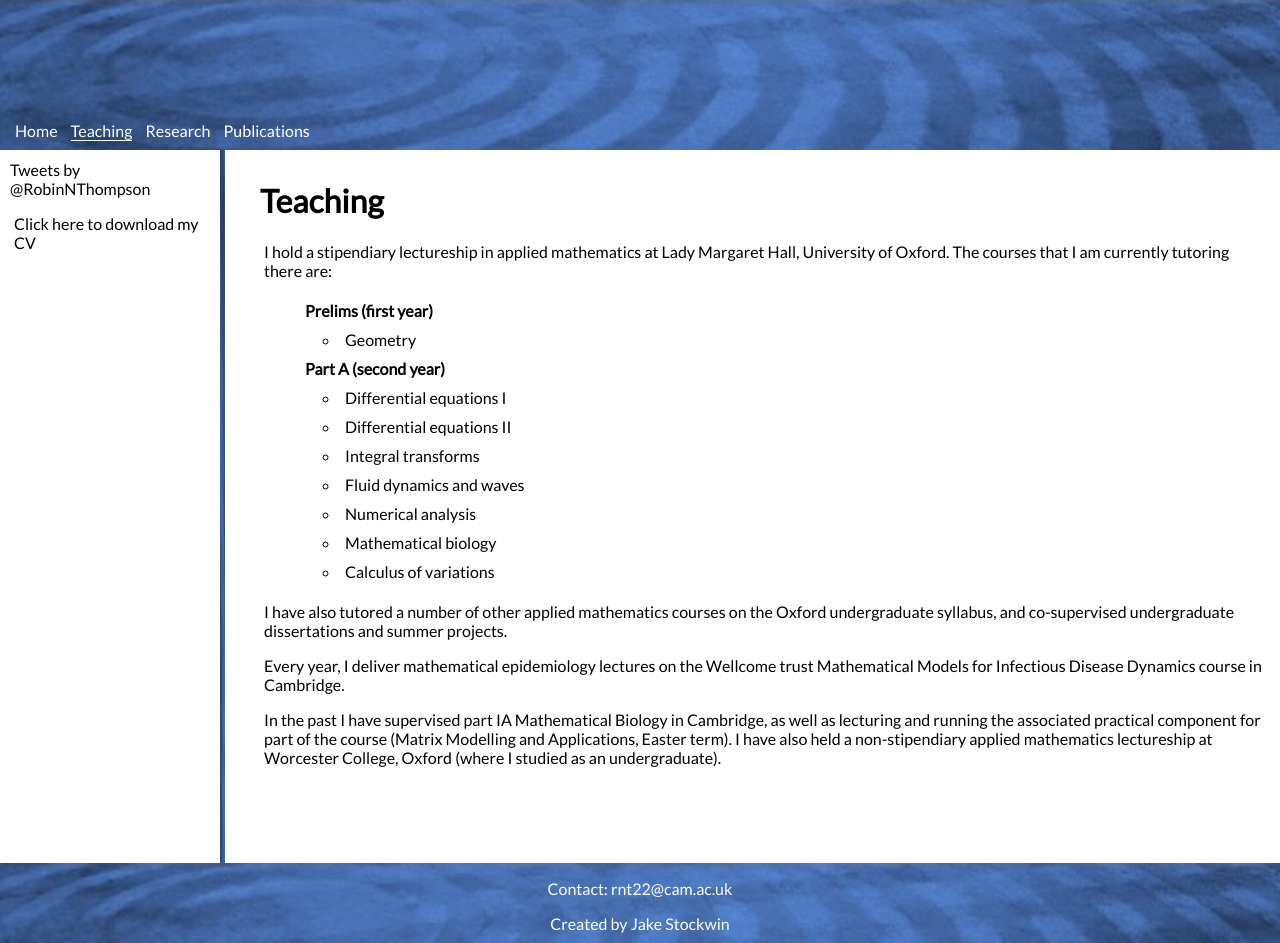
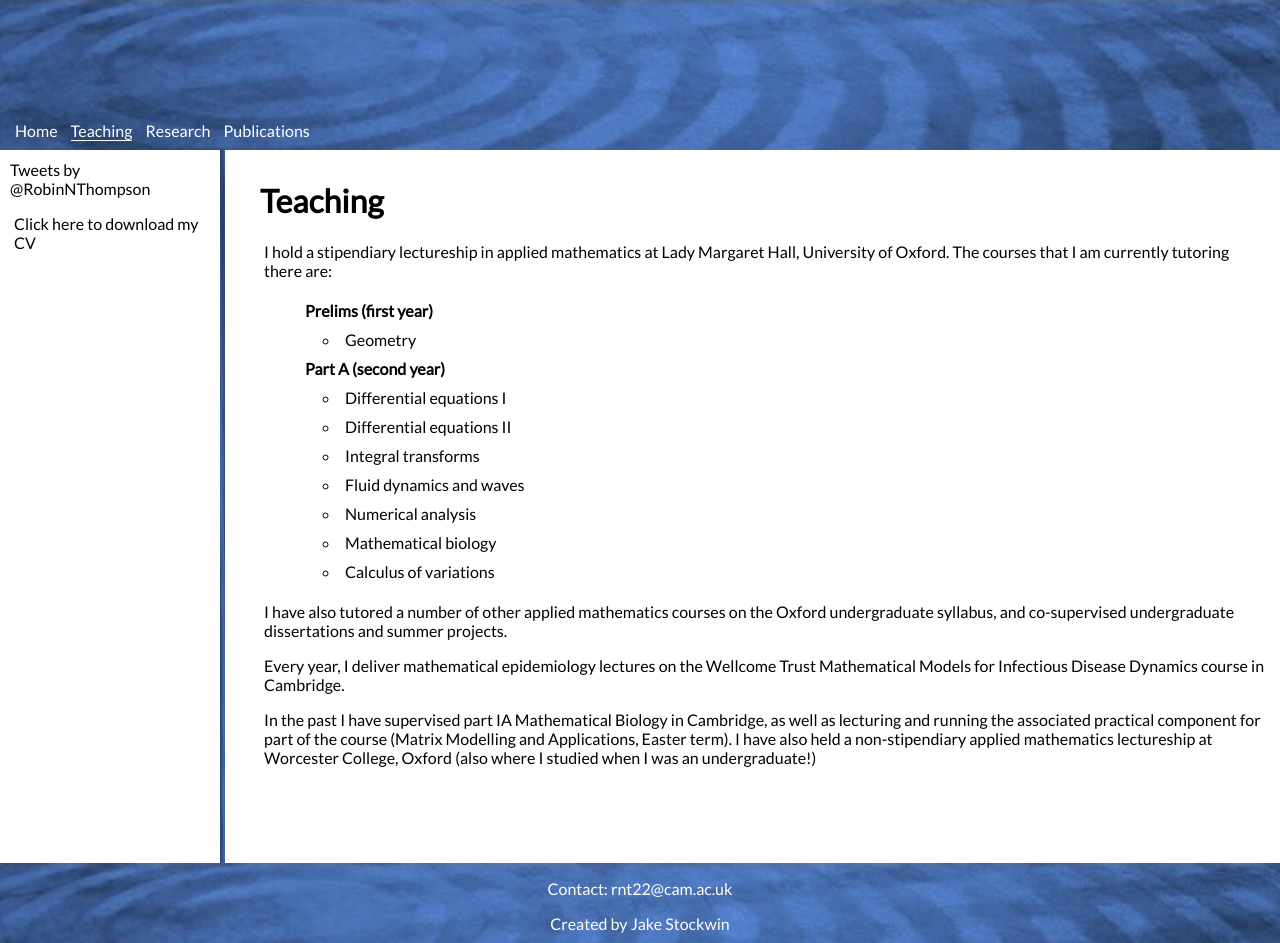
Before and after one commit to robin-thompson/robin-thompson.github.io, a Jekyll site: the page built from teaching.html, in a window 1280 px wide. Built offline with Jekyll 4.4.1, drawn with Linux system fonts in a browser that asks for light colours; comment, search, counter and statistics services are not loaded.

Commit message:
More content updates

```diff
--- a/_research-projects/002-Controlling-pathogens-according-to-their-epidemiology-is-preferential-to-simply-using-administrative-boundaries.html
+++ b/_research-projects/002-Controlling-pathogens-according-to-their-epidemiology-is-preferential-to-simply-using-administrative-boundaries.html
@@ -1,5 +1,5 @@
 ---
-title: "Controlling pathogens according to their epidemiology is preferential to simply using administrative boundaries"
+title: "Invading pathogens don't read maps!"
 ---
 
 <p>
--- a/teaching.html
+++ b/teaching.html
@@ -26,9 +26,9 @@ title: Teaching
 
 <p>I have also tutored a number of other applied mathematics courses on the Oxford undergraduate syllabus, and co-supervised undergraduate dissertations and summer projects.</p>
 
-<p>Every year, I deliver mathematical epidemiology lectures on the Wellcome trust Mathematical Models for Infectious Disease Dynamics course in Cambridge.</p>
+<p>Every year, I deliver mathematical epidemiology lectures on the Wellcome Trust Mathematical Models for Infectious Disease Dynamics course in Cambridge.</p>
 
 <p>In the past I have supervised part IA Mathematical Biology in Cambridge, as well as lecturing and running
 the associated practical component for part of the course (Matrix Modelling and Applications, Easter term).
 I have also held a non-stipendiary applied mathematics lectureship at Worcester College,
-Oxford (where I studied as an undergraduate).</p>
+Oxford (also where I studied when I was an undergraduate!) </p>
```
Also changed, not shown: index.html (+5 -2 lines).
